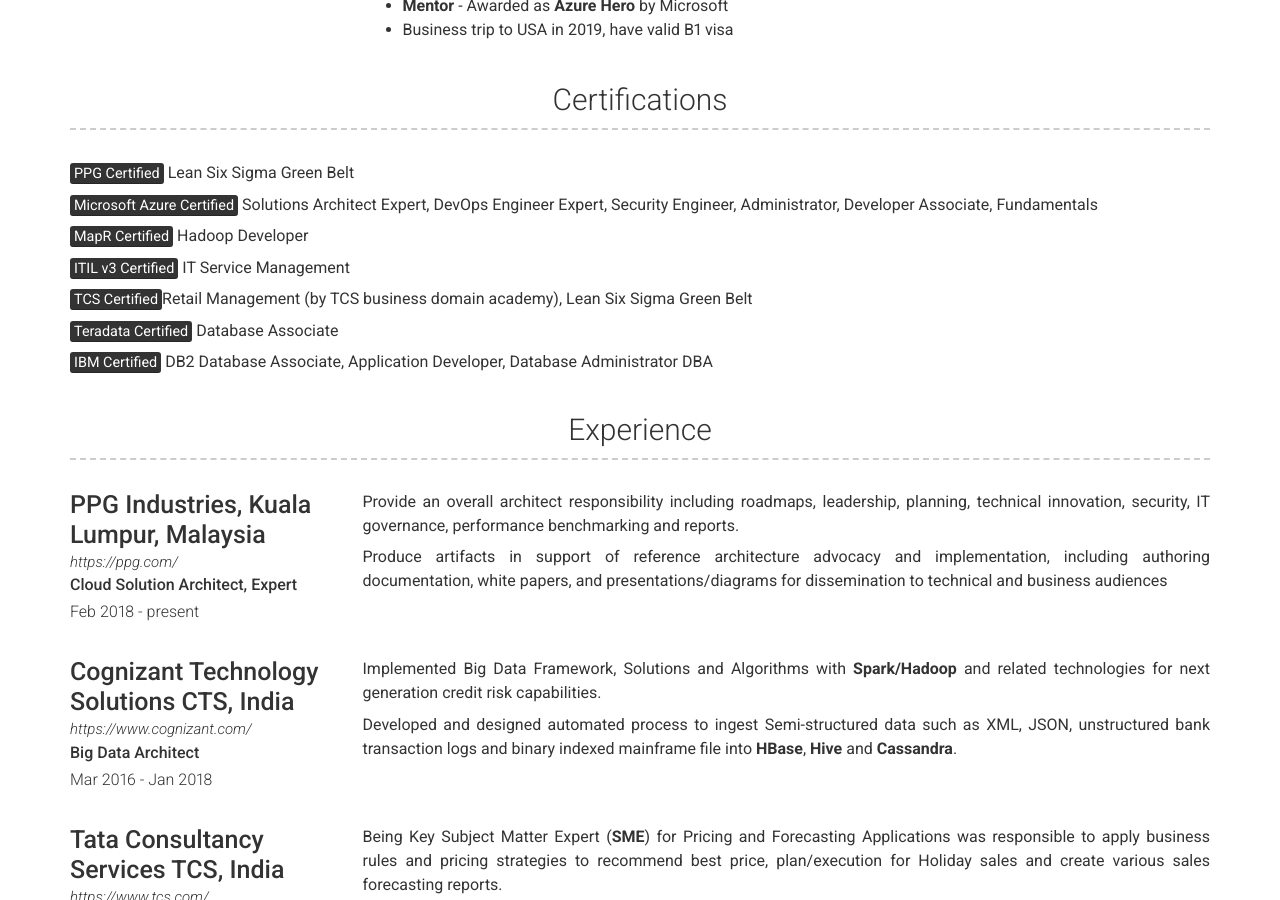
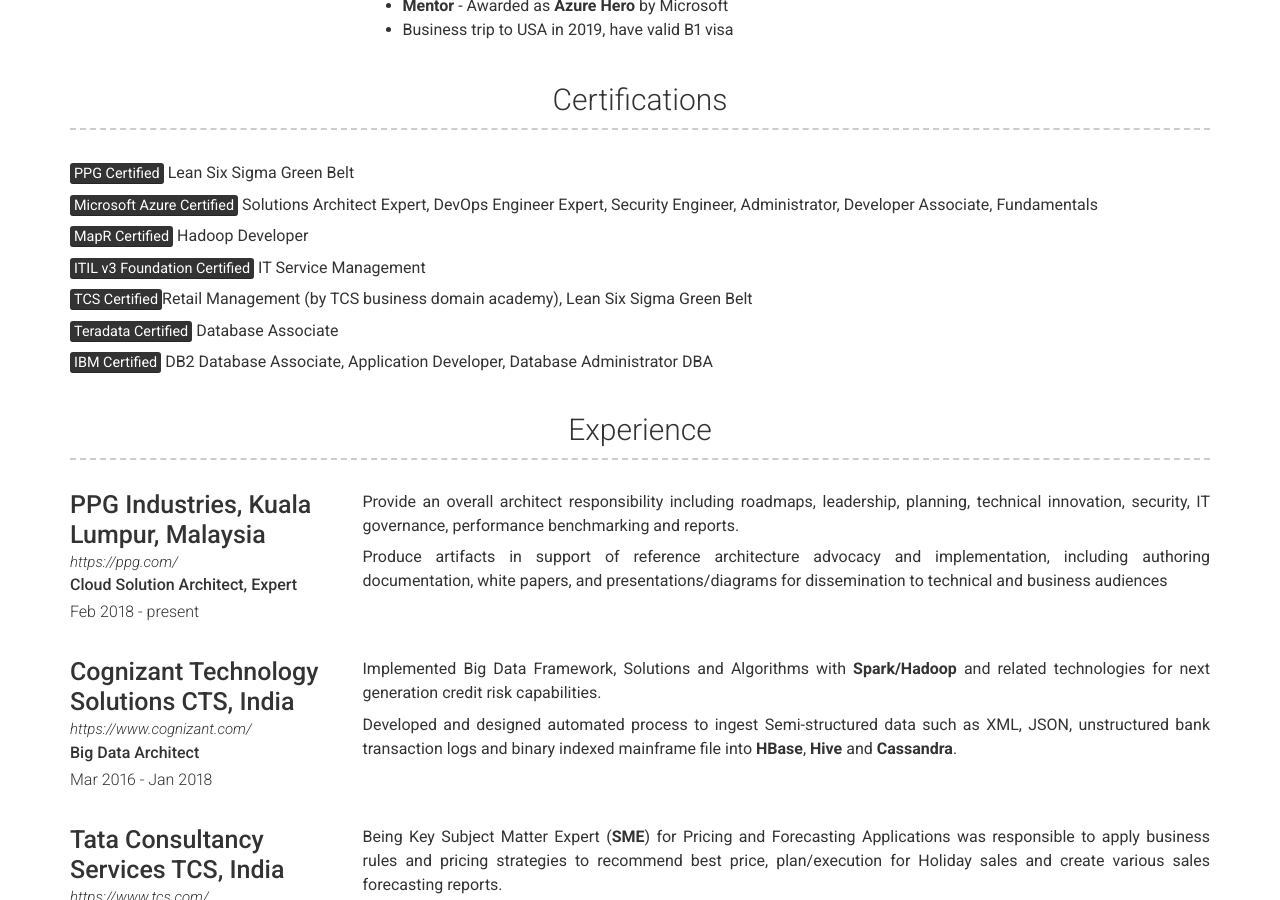
Before and after one commit to mohd-hasnain/mohd-hasnain.github.io, a Jekyll site: the page built from index.md, in a window 1280 px wide and 900 px high, scrolled down 660 px. Built offline with Jekyll 4.4.1, drawn with Linux system fonts in a browser that asks for light colours; nearby versions of some CDN libraries.

Commit message:
Update projects.yml

```diff
--- a/_data/projects.yml
+++ b/_data/projects.yml
@@ -7,7 +7,7 @@
 
       <mark>MapR Certified</mark> Hadoop Developer
 
-      <mark>ITIL v3 Certified</mark> IT Service Management
+      <mark>ITIL v3 Foundation Certified</mark> IT Service Management
 
       <mark>TCS Certified</mark>Retail Management (by TCS business domain academy), Lean Six Sigma Green Belt
 
```
